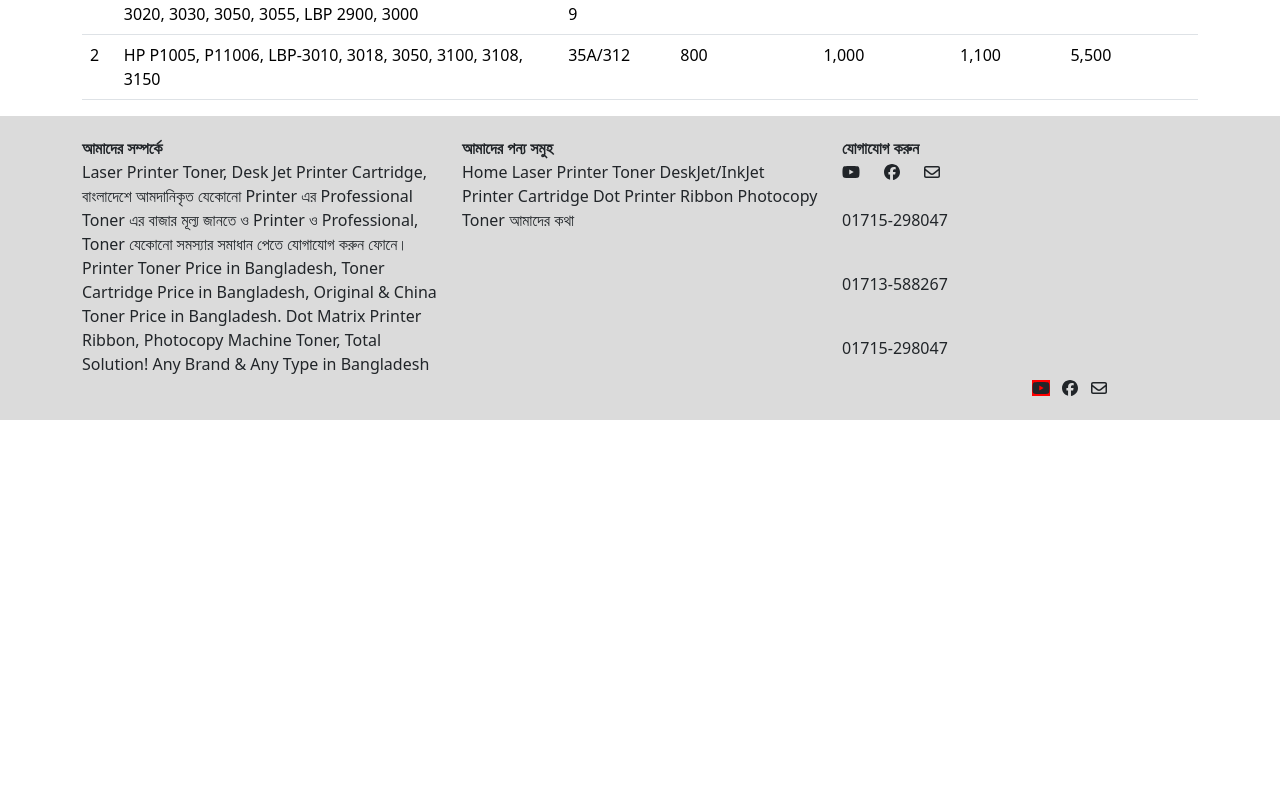
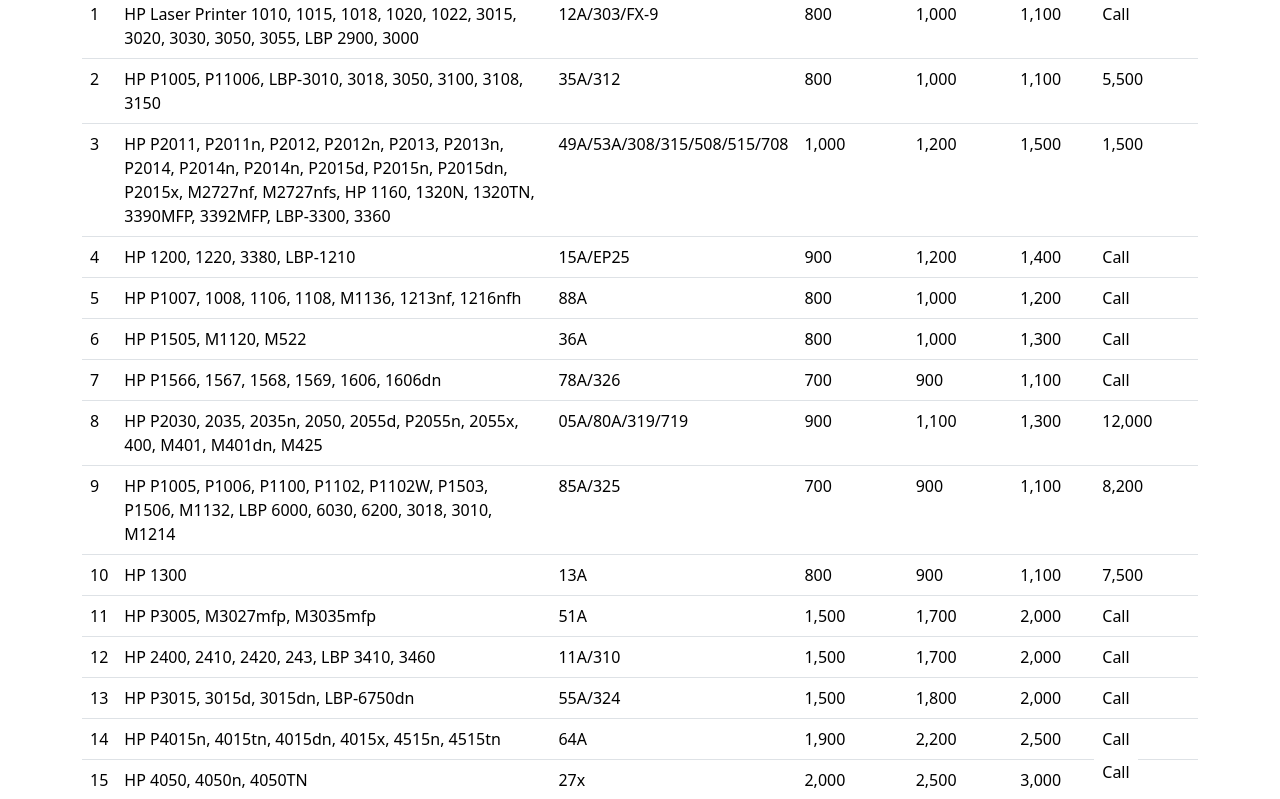
Before and after one commit to muslimabiteahsan2002/e-commerce-project, a React (Create React App) app: page /laser in a window 1280 px wide. Shown: the part 221-1020 px from the top of the page. Before the commit the page ends 800 px from the top, so only its background shows below. Built offline with nearby package versions, Linux system fonts and the light colour scheme.

Commit message:
HP Laser Jet Printer toner Model1-15

```diff
--- a/src/compomet/laser/LaserCom.jsx
+++ b/src/compomet/laser/LaserCom.jsx
@@ -37,6 +37,123 @@
                                 <td>1,100</td>
                                 <td>5,500</td>
                             </tr>
+                            <tr>
+                                <td>3</td>
+                                <td>HP P2011, P2011n, P2012, P2012n, P2013, P2013n, P2014, P2014n, P2014n, P2015d, P2015n, P2015dn, P2015x, M2727nf, M2727nfs, HP 1160, 1320N, 1320TN, 3390MFP, 3392MFP,  LBP-3300, 3360</td>
+                                <td>49A/53A/308/315/508/515/708</td>
+                                <td>1,000</td>
+                                <td>1,200</td>
+                                <td>1,500</td>
+                                <td>1,500</td>
+                            </tr>
+                            <tr>
+                                <td>4</td>
+                                <td>HP 1200, 1220, 3380, LBP-1210</td>
+                                <td>15A/EP25</td>
+                                <td>900</td>
+                                <td>1,200</td>
+                                <td>1,400</td>
+                                <td>Call</td>
+                            </tr>
+                            <tr>
+                                <td>5</td>
+                                <td>HP P1007, 1008, 1106, 1108, M1136, 1213nf, 1216nfh</td>
+                                <td>88A</td>
+                                <td>800</td>
+                                <td>1,000</td>
+                                <td>1,200</td>
+                                <td>Call</td>
+                            </tr>
+                            <tr>
+                                <td>6</td>
+                                <td>HP P1505, M1120, M522</td>
+                                <td>36A</td>
+                                <td>800</td>
+                                <td>1,000</td>
+                                <td>1,300</td>
+                                <td>Call</td>
+                            </tr>
+                            <tr>
+                                <td>7</td>
+                                <td>HP P1566, 1567, 1568, 1569, 1606, 1606dn</td>
+                                <td>78A/326</td>
+                                <td>700</td>
+                                <td>900</td>
+                                <td>1,100</td>
+                                <td>Call</td>
+                            </tr>
+                            <tr>
+                                <td>8</td>
+                                <td>HP  P2030, 2035, 2035n, 2050, 2055d, P2055n, 2055x, 400, M401, M401dn, M425</td>
+                                <td>05A/80A/319/719</td>
+                                <td>900</td>
+                                <td>1,100</td>
+                                <td>1,300</td>
+                                <td>12,000</td>
+                            </tr>
+                            <tr>
+                                <td>9</td>
+                                <td>HP P1005, P1006, P1100, P1102, P1102W, P1503, P1506, M1132, LBP 6000, 6030, 6200, 3018, 3010, M1214</td>
+                                <td>85A/325</td>
+                                <td>700</td>
+                                <td>900</td>
+                                <td>1,100</td>
+                                <td>8,200</td>
+                            </tr>
+                            <tr>
+                                <td>10</td>
+                                <td>HP 1300</td>
+                                <td>13A</td>
+                                <td>800</td>
+                                <td>900</td>
+                                <td>1,100</td>
+                                <td>7,500</td>
+                            </tr>
+                            <tr>
+                                <td>11</td>
+                                <td>HP P3005, M3027mfp, M3035mfp</td>
+                                <td>51A</td>
+                                <td>1,500</td>
+                                <td>1,700</td>
+                                <td>2,000</td>
+                                <td>Call</td>
+                            </tr>
+                            <tr>
+                                <td>12</td>
+                                <td>HP 2400, 2410, 2420, 243, LBP 3410, 3460</td>
+                                <td>11A/310</td>
+                                <td>1,500</td>
+                                <td>1,700</td>
+                                <td>2,000</td>
+                                <td>Call</td>
+                            </tr>
+                            <tr>
+                                <td>13</td>
+                                <td>HP P3015, 3015d, 3015dn, LBP-6750dn</td>
+                                <td>55A/324</td>
+                                <td>1,500</td>
+                                <td>1,800</td>
+                                <td>2,000</td>
+                                <td>Call</td>
+                            </tr>
+                            <tr>
+                                <td>14</td>
+                                <td>HP P4015n, 4015tn, 4015dn, 4015x, 4515n, 4515tn</td>
+                                <td>64A</td>
+                                <td>1,900</td>
+                                <td>2,200</td>
+                                <td>2,500</td>
+                                <td>Call</td>
+                            </tr>
+                            <tr>
+                                <td>15</td>
+                                <td>HP 4050, 4050n, 4050TN</td>
+                                <td>27x</td>
+                                <td>2,000</td>
+                                <td>2,500</td>
+                                <td>3,000</td>
+                                <tx>Call</tx>
+                            </tr>
                         </tbody>
                     </Table>
                 </Container>
```
